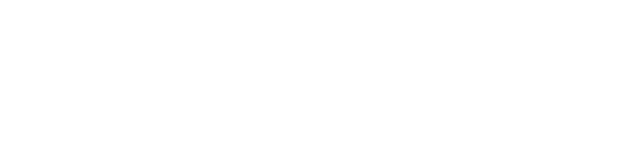
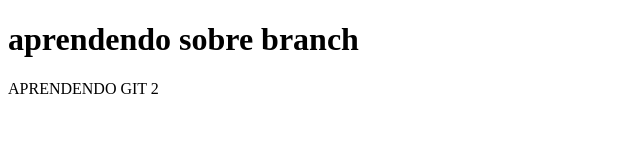
Before and after one commit to micaeljander/Aprendendo-a-aprender, a plain HTML site: page index.html in a window 1280 px wide. Shown: the whole page, without its empty margins (0-640 px from the left). Drawn offline with Linux system fonts and the light colour scheme.

Commit message:
criei titulo e paragrafo

```diff
--- a/index.html
+++ b/index.html
@@ -8,4 +8,6 @@
 <body>
 
 </body>
+<h1>aprendendo sobre branch</h1>
+<p>APRENDENDO GIT 2</p>
 </html>
```
